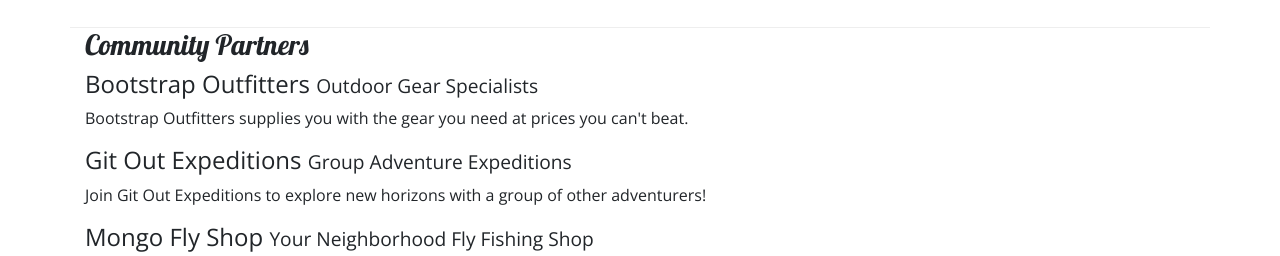
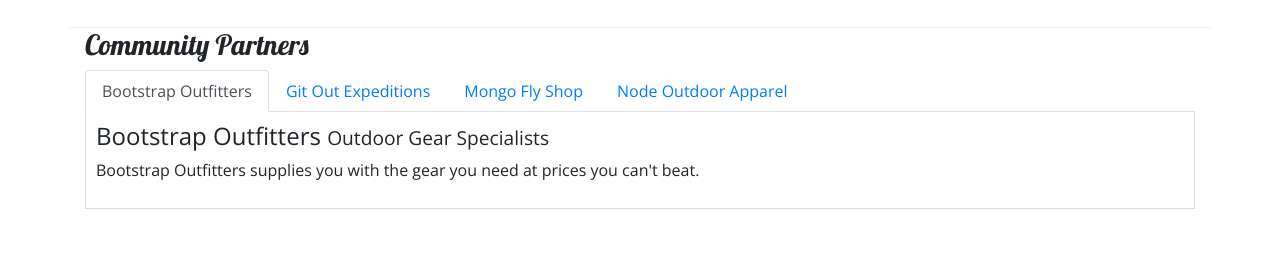
Before and after one commit to sanchitasyeda/nucampsite-website, a website: page aboutus.html in a window 1280 px wide. Shown: the part 801-1057 px from the top of the page. Drawn offline with nearby package versions, Linux system fonts and the light colour scheme.

Commit message:
Added tabs to aboutus

```diff
--- a/aboutus.html
+++ b/aboutus.html
@@ -68,7 +68,11 @@
         <div class="row row-content">
             <div class="col-sm-6">
                 <h3>Our Mission</h3>
-                <p>We present a curated database of the best campsites in the vast woods and backcountry of the World Wide Web Wilderness. We increase access to adventure for the public while promoting safe and respectful use of resources. The expert wilderness trekkers on our staff personally verify each campsite to make sure that they are up to our standards. We also present a platform for campers to share reviews on campsites they have visited with  each other.</p>
+                <p>We present a curated database of the best campsites in the vast woods and backcountry of the World
+                    Wide Web Wilderness. We increase access to adventure for the public while promoting safe and
+                    respectful use of resources. The expert wilderness trekkers on our staff personally verify each
+                    campsite to make sure that they are up to our standards. We also present a platform for campers to
+                    share reviews on campsites they have visited with each other.</p>
             </div>
             <div class="col-sm-6">
                 <div class="card">
@@ -90,7 +94,8 @@
             <div class="col">
                 <div class="card bg-light mt-3">
                     <blockquote class="blockquote card-body">
-                        <p class="mb-0">I will not follow where the path may lead, but I will go where there is no path, and I will leave a trail.</p>
+                        <p class="mb-0">I will not follow where the path may lead, but I will go where there is no path,
+                            and I will leave a trail.</p>
                         <footer class="blockquote-footer">Muriel Strode,
                             <cite title="Source Title">"Wind-Wafted Wild Flowers" -
                                 The Open Court, 1903</cite>
@@ -103,18 +108,42 @@
         <div class="row">
             <div class="col">
                 <h3>Community Partners</h3>
+                <ul class="nav nav-tabs">
+                    <li class="nav-item"><a class="nav-link active" href="#bootstrap" role="tab"
+                            data-toggle="tab">Bootstrap Outfitters</a></li>
+                    <li class="nav-item"><a class="nav-link" href="#git" role="tab" data-toggle="tab">Git Out
+                            Expeditions</a></li>
+                    <li class="nav-item"><a class="nav-link" href="#mongo" role="tab" data-toggle="tab">Mongo Fly
+                            Shop</a></li>
+                    <li class="nav-item"><a class="nav-link" href="#node" role="tab" data-toggle="tab">Node Outdoor
+                            Apparel</a></li>
+                </ul>
+                <div class="tab-content">
+                    <div role="tabpanel" class="tab-pane fade show active" id="bootstrap">
                         <h4>Bootstrap Outfitters <small>Outdoor Gear Specialists</small></h4>
-                <p class="d-none d-sm-block">Bootstrap Outfitters supplies you with the gear you need at prices you
+                        <p class="d-none d-sm-block">Bootstrap Outfitters supplies you with the gear you need at prices
+                            you
                             can't beat.</p>
+                    </div>
+                    <div role="tabpanel" class="tab-pane fade show" id="git">
                         <h4>Git Out Expeditions <small>Group Adventure Expeditions</small></h4>
-                <p class="d-none d-sm-block">Join Git Out Expeditions to explore new horizons with a group of other
+                        <p class="d-none d-sm-block">Join Git Out Expeditions to explore new horizons with a group of
+                            other
                             adventurers!</p>
+                    </div>
+                    <div role="tabpanel" class="tab-pane fade show" id="mongo">
                         <h4>Mongo Fly Shop <small>Your Neighborhood Fly Fishing Shop</small></h4>
-                <p class="d-none d-sm-block">Need a new fishing pole, a tacklebox, or flies of all kinds? Stop by Mongo
+                        <p class="d-none d-sm-block">Need a new fishing pole, a tacklebox, or flies of all kinds? Stop
+                            by Mongo
                             Fly Shop.</p>
+                    </div>
+                    <div role="tabpanel" class="tab-pane fade show" id="node">
                         <h4>Node Outdoor Apparel <small>Outdoor Clothes & Shoes</small></h4>
-                <p class="d-none d-sm-block">From polar fleeces to swimsuits, hiking boots to waders, a visit to Node
+                        <p class="d-none d-sm-block">From polar fleeces to swimsuits, hiking boots to waders, a visit to
+                            Node
                             will be sure to get you covered.</p>
+                    </div>
+                </div>
             </div>
         </div>
 
--- a/css/styles.css
+++ b/css/styles.css
@@ -34,3 +34,8 @@ header h2 {
 .navbar {
     background-color: #901CAD;
 }
+.tab-content {
+    border: 1px solid #DDD;
+    border-top: none;
+    padding: 10px;
+}
```
Also changed, not shown: index.html (+0 -1 lines). Lines whose indentation alone changed are shown as unchanged.
